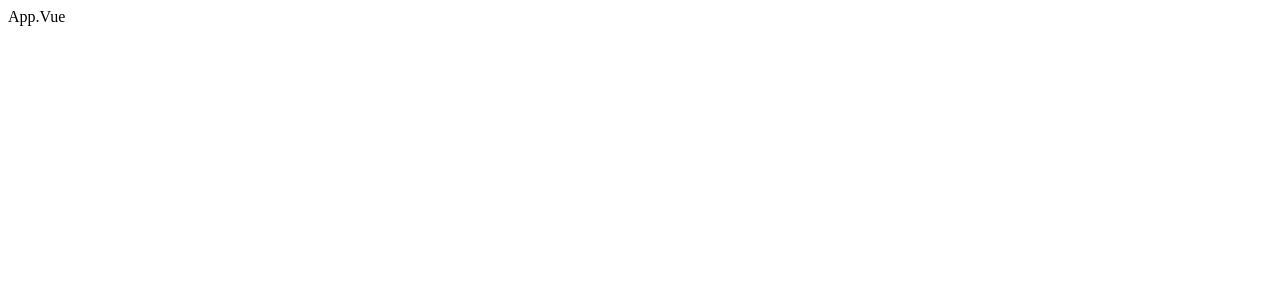
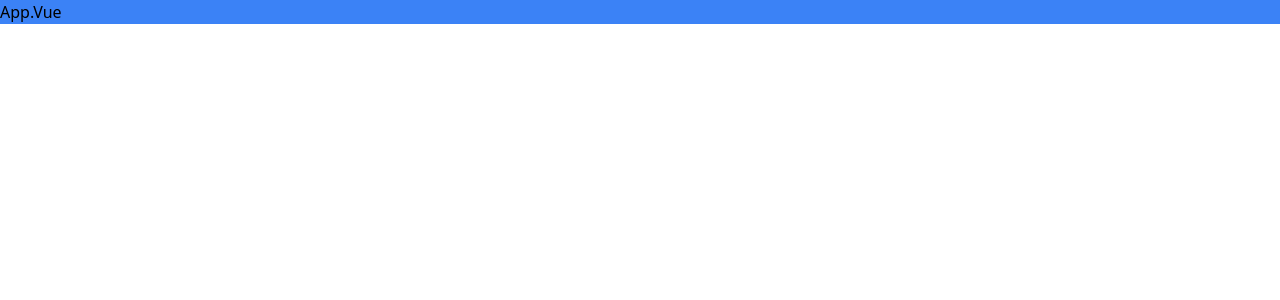
Before and after one commit to drummer-Yurii/search-meals, a Vue app: page / in a window 1280 px wide. Shown: the top 300 px of the page. Built offline with nearby package versions, Linux system fonts and the light colour scheme.

Commit message:
add tailwind

```diff
--- a/package.json
+++ b/package.json
@@ -13,6 +13,9 @@
   },
   "devDependencies": {
     "@vitejs/plugin-vue": "^4.0.0",
+    "autoprefixer": "^10.4.13",
+    "postcss": "^8.4.21",
+    "tailwindcss": "^3.2.6",
     "vite": "^4.1.0"
   }
 }
--- /dev/null
+++ b/postcss.config.cjs
@@ -0,0 +1,6 @@
+module.exports = {
+  plugins: {
+    tailwindcss: {},
+    autoprefixer: {},
+  },
+}
--- a/src/App.vue
+++ b/src/App.vue
@@ -1,5 +1,5 @@
 <template>
-  App.Vue
+  <h1 class="bg-blue-500">App.Vue</h1>
 </template>
 
   <script setup>
--- a/src/style.css
+++ b/src/style.css
@@ -0,0 +1,3 @@
+@tailwind base;
+@tailwind components;
+@tailwind utilities;
--- /dev/null
+++ b/tailwind.config.cjs
@@ -0,0 +1,11 @@
+/** @type {import('tailwindcss').Config} */
+module.exports = {
+  content: [
+    "./index.html",
+    "./src/**/*.{vue,js,ts,jsx,tsx}",
+  ],
+  theme: {
+    extend: {},
+  },
+  plugins: [],
+}
```
Also changed, not shown: 1 other file (tests, documents, lock files or other folders).
